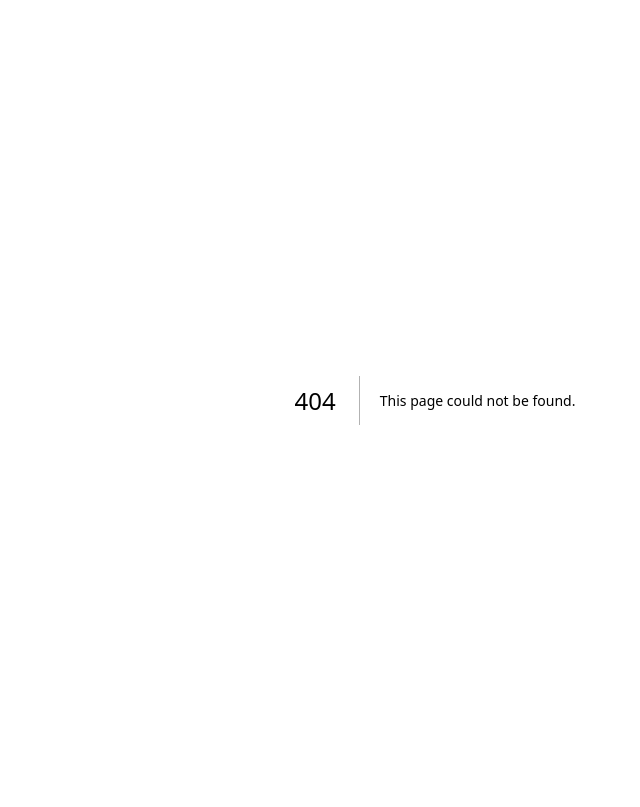
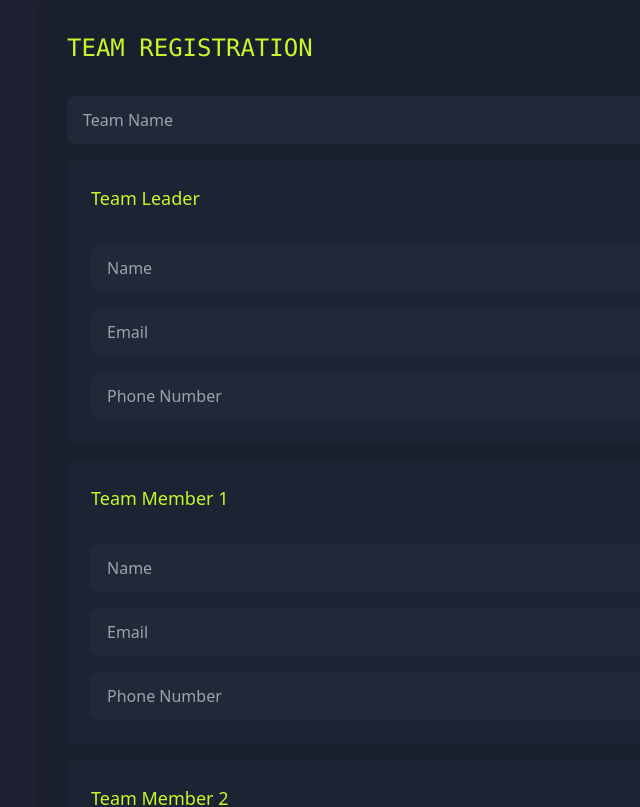
Before and after one commit to priyanshu1976/elementos, a Next.js app: page /register/1 in a window 1280 px wide. Before the commit this address had no page. Shown: the top 807 px of the page, without its empty margins (205-845 px from the left). Built offline with nearby package versions, Linux system fonts and the light colour scheme.

Commit message:
registration

```diff
--- a/app/globals.css
+++ b/app/globals.css
@@ -1,4 +1,4 @@
 @tailwind base;
 @tailwind components;
 @tailwind utilities;
-@import url("https://fonts.googleapis.com/css2?family=Lexend:wght@100..900&display=swap");
+@import url("https://fonts.googleapis.com/css2?family=Lexend:wght@100..900&family=Playwrite+IS:wght@100..400&display=swap");
--- /dev/null
+++ b/app/register/[event]/page.tsx
@@ -0,0 +1,169 @@
+"use client";
+import { useState, ChangeEvent, FormEvent } from "react";
+import axios from "axios";
+
+// Define the types for form data
+interface TeamMember {
+  name: string;
+  email: string;
+  phone: string;
+}
+
+interface FormData {
+  teamName: string;
+  teamLeader: TeamMember;
+  members: TeamMember[];
+}
+
+export default function RegistrationForm() {
+  const [formData, setFormData] = useState<FormData>({
+    teamName: "",
+    teamLeader: { name: "", email: "", phone: "" },
+    members: Array(4).fill({ name: "", email: "", phone: "" }),
+  });
+
+  const handleSubmit = (e: FormEvent<HTMLFormElement>) => {
+    e.preventDefault();
+
+    const data = {
+      service_id: "service_psei7iv",
+      template_id: "template_yy37g6c",
+      user_id: "r8NHTrOvmhEsYp3bc",
+      template_params: {
+        team_name: formData.teamLeader.name,
+        team_email: formData.teamLeader.email,
+      },
+    };
+
+    // db mei store karke token return kar diya
+
+    axios
+      .post("https://api.emailjs.com/api/v1.0/email/send", data)
+      .then(() => {
+        console.log("data send for email");
+        // Sign a JWT with a secret and send it to the next page in parameters
+        // Navigate to the event registration page with JWT token
+        const token: string = "eoirhoiuefbiu";
+        window.location.href = `/thanks/${token}`;
+      })
+      .catch((err) => {
+        console.log("this coderan that means error");
+        console.log(err.message);
+      });
+
+    console.log("Form submitted:", formData);
+  };
+
+  const handleChange = (
+    type: "leader" | "member" | "team",
+    index: number | null,
+    field: keyof TeamMember | "teamName",
+    value: string
+  ) => {
+    if (type === "leader" && field !== "teamName") {
+      setFormData({
+        ...formData,
+        teamLeader: { ...formData.teamLeader, [field]: value },
+      });
+    } else if (type === "member" && index !== null) {
+      const newMembers = [...formData.members];
+      newMembers[index] = { ...newMembers[index], [field]: value };
+      setFormData({ ...formData, members: newMembers });
+    } else if (type === "team") {
+      setFormData({ ...formData, teamName: value });
+    }
+  };
+
+  return (
+    <div className="bg-primary">
+      <div className="bg-[#1a1f2e] p-8 rounded-2xl max-w-[800px] mx-auto">
+        <h2 className="text-[#c5f82a] text-2xl mb-8 font-mono">
+          TEAM REGISTRATION
+        </h2>
+
+        <form onSubmit={handleSubmit} className="space-y-8">
+          <div className="space-y-4">
+            <input
+              type="text"
+              placeholder="Team Name"
+              className="w-full bg-gray-800 text-white px-4 py-3 rounded-lg focus:outline-none focus:ring-2 focus:ring-[#c5f82a]"
+              onChange={(e: ChangeEvent<HTMLInputElement>) =>
+                handleChange("team", null, "teamName", e.target.value)
+              }
+            />
+
+            <div className="bg-gray-800/50 p-6 rounded-lg space-y-4">
+              <h3 className="text-[#c5f82a] text-lg mb-4">Team Leader</h3>
+              <input
+                type="text"
+                placeholder="Name"
+                className="w-full bg-gray-800 text-white px-4 py-3 rounded-lg focus:outline-none focus:ring-2 focus:ring-[#c5f82a]"
+                onChange={(e: ChangeEvent<HTMLInputElement>) =>
+                  handleChange("leader", null, "name", e.target.value)
+                }
+              />
+              <input
+                type="email"
+                placeholder="Email"
+                className="w-full bg-gray-800 text-white px-4 py-3 rounded-lg focus:outline-none focus:ring-2 focus:ring-[#c5f82a]"
+                onChange={(e: ChangeEvent<HTMLInputElement>) =>
+                  handleChange("leader", null, "email", e.target.value)
+                }
+              />
+              <input
+                type="tel"
+                placeholder="Phone Number"
+                className="w-full bg-gray-800 text-white px-4 py-3 rounded-lg focus:outline-none focus:ring-2 focus:ring-[#c5f82a]"
+                onChange={(e: ChangeEvent<HTMLInputElement>) =>
+                  handleChange("leader", null, "phone", e.target.value)
+                }
+              />
+            </div>
+
+            {[0, 1, 2, 3].map((index) => (
+              <div
+                key={index}
+                className="bg-gray-800/50 p-6 rounded-lg space-y-4"
+              >
+                <h3 className="text-[#c5f82a] text-lg mb-4">
+                  Team Member {index + 1}
+                </h3>
+                <input
+                  type="text"
+                  placeholder="Name"
+                  className="w-full bg-gray-800 text-white px-4 py-3 rounded-lg focus:outline-none focus:ring-2 focus:ring-[#c5f82a]"
+                  onChange={(e: ChangeEvent<HTMLInputElement>) =>
+                    handleChange("member", index, "name", e.target.value)
+                  }
+                />
+                <input
+                  type="email"
+                  placeholder="Email"
+                  className="w-full bg-gray-800 text-white px-4 py-3 rounded-lg focus:outline-none focus:ring-2 focus:ring-[#c5f82a]"
+                  onChange={(e: ChangeEvent<HTMLInputElement>) =>
+                    handleChange("member", index, "email", e.target.value)
+                  }
+                />
+                <input
+                  type="tel"
+                  placeholder="Phone Number"
+                  className="w-full bg-gray-800 text-white px-4 py-3 rounded-lg focus:outline-none focus:ring-2 focus:ring-[#c5f82a]"
+                  onChange={(e: ChangeEvent<HTMLInputElement>) =>
+                    handleChange("member", index, "phone", e.target.value)
+                  }
+                />
+              </div>
+            ))}
+          </div>
+
+          <button
+            type="submit"
+            className="w-full bg-[#c5f82a] text-gray-900 py-4 rounded-lg font-semibold text-lg hover:bg-[#d4ff33] transition-colors"
+          >
+            Register Team
+          </button>
+        </form>
+      </div>
+    </div>
+  );
+}
--- a/app/section/landing.tsx
+++ b/app/section/landing.tsx
@@ -4,11 +4,11 @@ import { useState, useEffect } from "react";
 
 function Landing() {
   return (
-    <div className="p-3">
+    <div className="p-3 mx-auto w-screen flex flex-col justify-center items-center">
       <h1 className="font-lex text-[100px] text-white ">elemetos</h1>
-      <div className="flex">
+      <div className="flex w-[80%] justify-around">
+        <SponsorSection />
         <Timer />
-        {/* <SponsorSection /> */}
       </div>
     </div>
   );
@@ -19,9 +19,9 @@ export default Landing;
 const Timer = () => {
   const [time, setTime] = useState({
     days: 0,
-    hours: 23,
-    minutes: 4,
-    seconds: 47,
+    hours: 0,
+    minutes: 0,
+    seconds: 0,
   });
 
   useEffect(() => {
@@ -42,8 +42,8 @@ const Timer = () => {
   }, []);
 
   return (
-    <div className="bg-gray-900 p-8 rounded-lg max-w-xl ">
-      <h1 className="font-lex text-white text-xl mb-8 opacity-50 font-">
+    <div className="bg-[#23283d] p-8 rounded-3xl max-w-xl h-[320px]">
+      <h1 className=" text-white text-xl mb-8 opacity-50 font-ter">
         Welcome to EventX, the ultimate destination for discovering and booking
         upcoming events.
       </h1>
@@ -72,7 +72,7 @@ const Timer = () => {
           <span>Book Your Seat for EVENTX</span>
           <span className="bg-tertiary p-2 rounded-full">
             <svg
-              className="w-6 h-6 text-white"
+              className="w-6  text-white"
               fill="none"
               stroke="currentColor"
               viewBox="0 0 24 24"
@@ -93,40 +93,28 @@ const Timer = () => {
 
 const SponsorSection = () => {
   const sponsors = [
-    { name: "Indeed", className: "text-2xl font-light" },
-    { name: "Sky One", className: "tracking-wider" },
-    { name: "OPTIMUS", className: "italic" },
-    { name: "LASERLITE", className: "tracking-widest" },
+    { name: "indeed", className: "font-light text-3xl" },
+    { name: "SKY|one", className: "tracking-wider text-2xl" },
+    { name: "OPTIMUS", className: "italic text-2xl" },
+    { name: "LASERLITE", className: "tracking-widest text-xl" },
   ];
 
   return (
-    <div className="bg-gray-900 p-6 rounded-lg max-w-xl relative">
-      <h2 className="text-yellow-300 mb-6">SPONSOR</h2>
+    <div className="bg-[#23283d] p-8 rounded-2xl w-[35%]">
+      <h2 className="text-[#c5f82a] text-xl mb-12 font-mono tracking-wider">
+        SPONSOR
+      </h2>
 
-      <div className="flex flex-col gap-4">
+      <div className="flex flex-col space-y-8">
         {sponsors.map((sponsor) => (
           <div
             key={sponsor.name}
-            className={`text-gray-500 ${sponsor.className}`}
+            className={`text-gray-600 ${sponsor.className}`}
           >
             {sponsor.name}
           </div>
         ))}
       </div>
-
-      <div className="absolute right-6 top-1/2 -translate-y-1/2">
-        <div className="relative">
-          <div
-            className="w-24 h-24 bg-yellow-300 rounded-full absolute animate-spin-slow"
-            style={{
-              clipPath: "polygon(50% 0%, 100% 0, 100% 100%, 50% 100%, 60% 50%)",
-            }}
-          ></div>
-          <button className="w-16 h-16 bg-gray-900 rounded-full absolute top-4 left-4 flex items-center justify-center">
-            <div className="w-0 h-0 border-t-8 border-t-transparent border-l-16 border-l-white border-b-8 border-b-transparent ml-1"></div>
-          </button>
-        </div>
-      </div>
     </div>
   );
 };
--- /dev/null
+++ b/app/thanks/[token]/page.tsx
@@ -0,0 +1,60 @@
+"use client";
+import { useParams } from "next/navigation";
+
+export default function ThanksPage() {
+  const params = useParams<{ token: string }>();
+
+  return (
+    <div className="bg-[#1a1f2e] min-h-screen flex items-center justify-center p-4">
+      <div className="text-center max-w-xl">
+        <div className="mb-8">
+          <svg
+            className="w-24 h-24 mx-auto text-[#c5f82a]"
+            fill="none"
+            stroke="currentColor"
+            viewBox="0 0 24 24"
+          >
+            <path
+              strokeLinecap="round"
+              strokeLinejoin="round"
+              strokeWidth="2"
+              d="M9 12l2 2 4-4m6 2a9 9 0 11-18 0 9 9 0 0118 0z"
+            />
+          </svg>
+        </div>
+
+        <div className="mb-8">
+          <img
+            src={`https://api.qrserver.com/v1/create-qr-code/?data=${params.token}`}
+            alt="Registration QR Code"
+            width={150}
+            height={150}
+            className="mx-auto rounded-lg"
+          />
+        </div>
+
+        <h1 className="text-[#c5f82a] text-4xl font-bold mb-4">
+          Registration Complete!
+        </h1>
+
+        <p className="text-gray-300 text-xl mb-8">
+          Thank you for registering your team. We&apos;ve sent a confirmation
+          email with further details.
+        </p>
+
+        <div className="space-y-4">
+          <button className="w-full bg-[#c5f82a] text-gray-900 py-4 rounded-lg font-semibold text-lg hover:bg-[#d4ff33] transition-colors">
+            View Event Details
+          </button>
+
+          <button
+            className="w-full bg-gray-800 text-[#c5f82a] py-4 rounded-lg font-semibold text-lg hover:bg-gray-700 transition-colors"
+            onClick={() => (window.location.href = "/")}
+          >
+            Return to Homepage
+          </button>
+        </div>
+      </div>
+    </div>
+  );
+}
--- a/package.json
+++ b/package.json
@@ -9,9 +9,13 @@
     "lint": "next lint"
   },
   "dependencies": {
+    "@types/axios": "^0.9.36",
+    "@types/jsonwebtoken": "^9.0.7",
+    "axios": "^1.7.9",
     "class-variance-authority": "^0.7.1",
     "clsx": "^2.1.1",
     "framer-motion": "^11.16.4",
+    "jsonwebtoken": "^9.0.2",
     "lucide-react": "^0.469.0",
     "next": "15.1.4",
     "react": "^19.0.0",
--- a/tailwind.config.ts
+++ b/tailwind.config.ts
@@ -15,6 +15,7 @@ export default {
       },
       fontFamily: {
         lex: ["Lexend", "sans-serif"],
+        ter: ["'Playwrite IS'", "serif"], // Add your font here
       },
     },
   },
```
Also changed, not shown: 1 other file (tests, documents, lock files or other folders).
